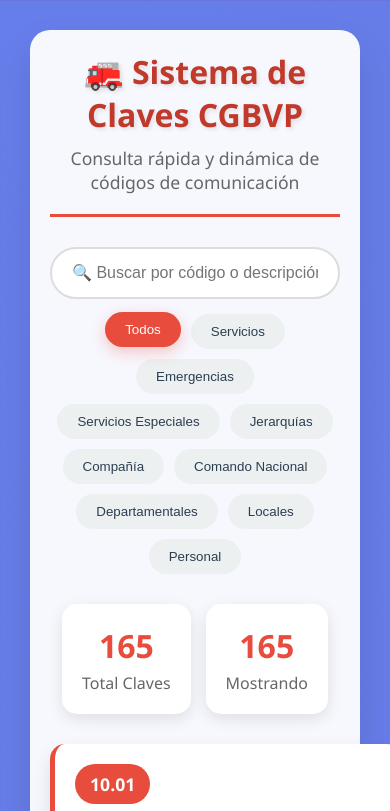
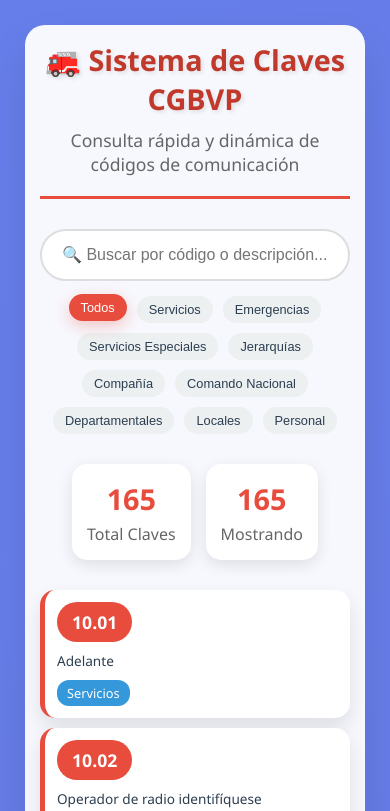
Before and after one commit to Ingshop/claves-bomberos-cgbvp, a plain HTML site: page index.html in a window 390 px wide. Shown: the top 811 px of the page. Drawn offline with Linux system fonts and the light colour scheme.

Commit message:
Update index.html

```diff
--- a/index.html
+++ b/index.html
@@ -98,7 +98,7 @@
 
         .claves-grid {
             display: grid;
-            grid-template-columns: repeat(auto-fit, minmax(350px, 1fr));
+            grid-template-columns: repeat(auto-fit, minmax(300px, 1fr));
             gap: 20px;
             margin-top: 20px;
         }
@@ -141,6 +141,9 @@
             font-size: 1em;
             line-height: 1.4;
             margin-bottom: 10px;
+            word-wrap: break-word;
+            overflow-wrap: break-word;
+            hyphens: auto;
         }
 
         .clave-categoria {
@@ -229,10 +232,67 @@
 
             .claves-grid {
                 grid-template-columns: 1fr;
+                gap: 15px;
+            }
+
+            .clave-card {
+                padding: 15px;
+                margin: 0;
+            }
+
+            .clave-descripcion {
+                font-size: 0.9em;
+                line-height: 1.3;
+            }
+
+            .filter-buttons {
+                justify-content: center;
+            }
+
+            .filter-btn {
+                padding: 8px 15px;
+                font-size: 0.9em;
             }
 
             .stats {
                 gap: 15px;
+            }
+
+            .stat-item {
+                padding: 15px;
+                min-width: 100px;
+            }
+
+            .stat-number {
+                font-size: 1.8em;
+            }
+        }
+
+        @media (max-width: 480px) {
+            .container {
+                padding: 15px;
+                margin: 5px;
+            }
+
+            .header h1 {
+                font-size: 1.8em;
+            }
+
+            .clave-card {
+                padding: 12px;
+            }
+
+            .clave-descripcion {
+                font-size: 0.85em;
+            }
+
+            .filter-btn {
+                padding: 6px 12px;
+                font-size: 0.8em;
+            }
+
+            .claves-grid {
+                gap: 10px;
             }
         }
     </style>
```
